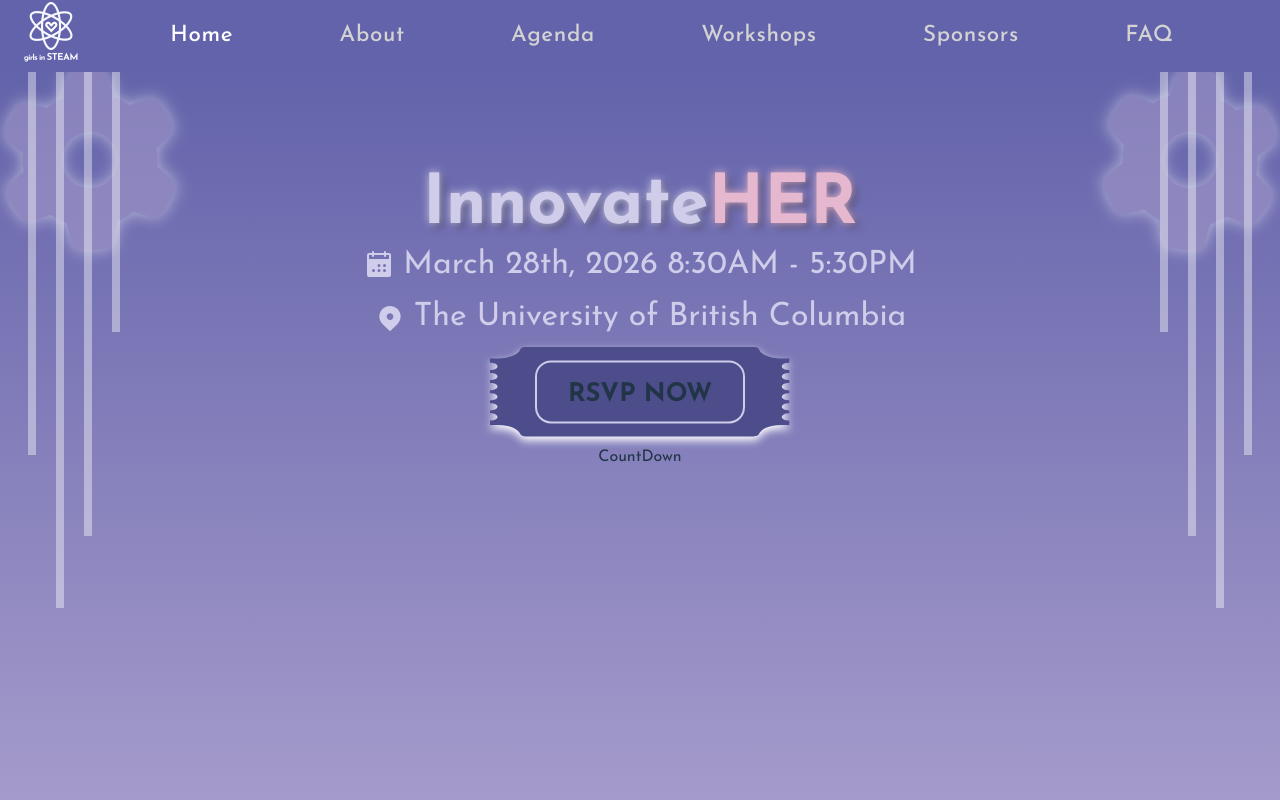
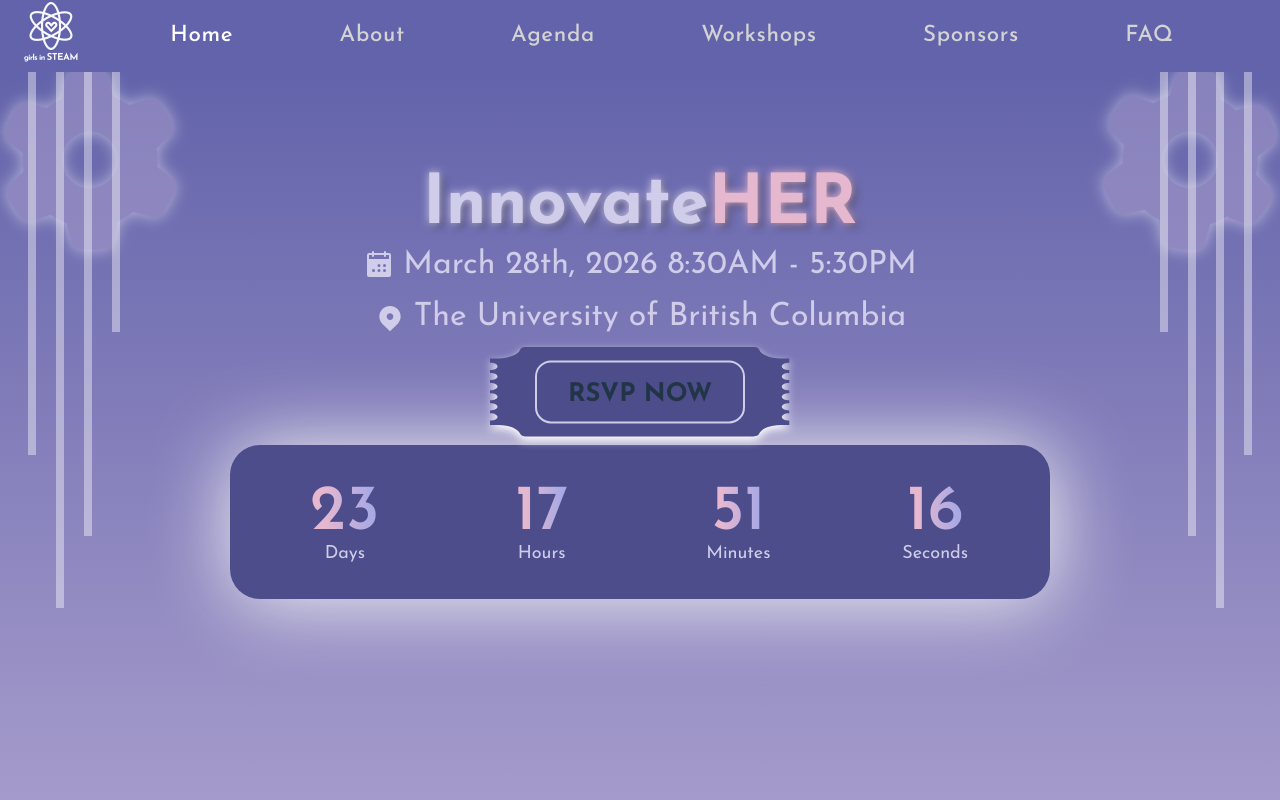
Before and after one commit to cassiemojar/gis-conference-website-2026, a React (Vite) app: page / in a window 1280 px wide. Shown: the top 800 px of the page. Built offline with nearby package versions, Linux system fonts and the light colour scheme; a web font is replaced by a local one.

Commit message:
work on countdown

```diff
--- a/src/components/CountDown.jsx
+++ b/src/components/CountDown.jsx
@@ -1,4 +1,45 @@
+import { useEffect, useState } from "react";
+import "../styles/CountDown.css";
+
+const TARGETDATE = new Date("2026-03-28T09:00:00-07:00");
+
+// REFERENCE: https://www.youtube.com/watch?v=rzeR8ikmLFU&t=1225s
+const getTimeRemaining = () => {
+  const timeLeft = TARGETDATE - new Date(); // milliseconds
+  const days = Math.floor(timeLeft / (1000 * 60 * 60 * 24));
+  const hours = Math.floor((timeLeft / (1000 * 60 * 60)) % 24);
+  const minutes = Math.floor((timeLeft / (1000 * 60)) % 60);
+  const seconds = Math.floor((timeLeft / 1000) % 60);
+  return {
+    Days: { unitOfTime: "Days", amount: days },
+    Hours: { unitOfTime: "Hours", amount: hours },
+    Minutes: { unitOfTime: "Minutes", amount: minutes },
+    Seconds: { unitOfTime: "Seconds", amount: seconds },
+  };
+};
+
 function CountDown() {
-  return <div>CountDown</div>;
+  const [timeRemaining, setTimeRemaining] = useState(() => getTimeRemaining());
+  useEffect(() => {
+    const timer = setInterval(() => {
+      setTimeRemaining(getTimeRemaining());
+    }, 1000);
+
+    return () => {
+      clearInterval(timer);
+    };
+  }, []);
+  return (
+    <div className='countdown-container'>
+      {Object.entries(timeRemaining).map((time) => {
+        return (
+          <div className='unit'>
+            <p className='time-value'>{time[1].amount}</p>
+            <p className='p2 time-label'>{time[1].unitOfTime}</p>
+          </div>
+        );
+      })}
+    </div>
+  );
 }
 export default CountDown;
--- /dev/null
+++ b/src/styles/CountDown.css
@@ -0,0 +1,32 @@
+.countdown-container {
+  width: 80%;
+  padding: 36px 16px;
+  display: grid;
+  grid-template-columns: repeat(4, 1fr);
+  background-color: #4d4d8c;
+  border-radius: 30px;
+  box-shadow: 2px 2px 80px #f4f4f4;
+}
+
+.time-value {
+  font-size: 4rem;
+  font-weight: 600;
+  background: linear-gradient(to right, #e6b8cf 19%, #a9a9e4 89%);
+  -webkit-background-clip: text;
+  -webkit-text-fill-color: transparent;
+}
+
+.time-label {
+  color: #d0cdea;
+}
+
+.unit {
+  display: flex;
+  flex-direction: column;
+  justify-content: center;
+  align-items: center;
+}
+
+p {
+  line-height: 1;
+}
```
